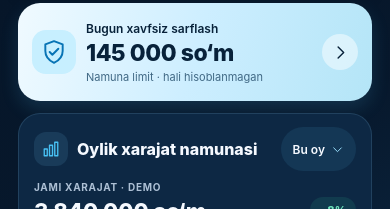
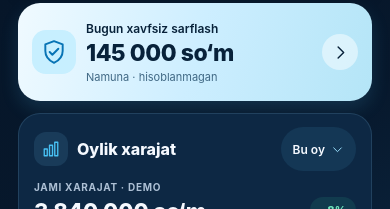
Before and after one commit to abdulazizganiyev255-ship-it/hisobchi-ai-mobile, a React Native app: screen / in a window 390 px wide. Shown: the part 257-466 px from the top of the page. Built offline with nearby package versions, Linux system fonts and the light colour scheme.

Commit message:
fix(dashboard): avoid two-line chart header and dense Safe-to-Spend caption on 320px

```diff
--- a/src/screens/DashboardScreen.tsx
+++ b/src/screens/DashboardScreen.tsx
@@ -38,7 +38,7 @@ export function DashboardScreen({onOpenTransactions, transactions}: {onOpenTrans
     <Pressable accessibilityRole="button" accessibilityLabel="Xavfsiz sarflash haqida" onPress={()=>Alert.alert('Xavfsiz sarflash','Hozir namuna ko‘rsatilgan. Kelajakda haqiqiy limit rejalashtirilgan to‘lovlar va balansdan hisoblanadi.')}>
       <LinearGradient colors={['#F0FAFF','#CDEEFF','#B4E5F7']} start={{x:0,y:0}} end={{x:1,y:1}} style={styles.safeCard}>
         <View style={styles.safeIcon}><AppIcon name="shield" size={26} color="#0874B5"/></View>
-        <View style={{flex:1,minWidth:0}}><Text style={styles.safeTitle}>Bugun xavfsiz sarflash</Text><Text style={[styles.safeAmount,narrow&&styles.safeAmountNarrow]} numberOfLines={1} adjustsFontSizeToFit>{formatMoney(demo.safeToSpendToday)}</Text><Text style={styles.safeSubtitle}>Namuna limit · hali hisoblanmagan</Text></View>
+        <View style={{flex:1,minWidth:0}}><Text style={styles.safeTitle}>Bugun xavfsiz sarflash</Text><Text style={[styles.safeAmount,narrow&&styles.safeAmountNarrow]} numberOfLines={1} adjustsFontSizeToFit>{formatMoney(demo.safeToSpendToday)}</Text><Text style={styles.safeSubtitle}>Namuna · hisoblanmagan</Text></View>
         <View style={styles.safeArrow}><AppIcon name="chevron" color={colors.ink} size={19}/></View>
       </LinearGradient>
     </Pressable>
@@ -46,7 +46,7 @@ export function DashboardScreen({onOpenTransactions, transactions}: {onOpenTrans
     <SurfaceCard style={styles.chartCard}>
       <SectionHeader
         icon="chart"
-        title="Oylik xarajat namunasi"
+        title="Oylik xarajat"
         trailing={
           <Pressable
             style={styles.periodBtn}
```
